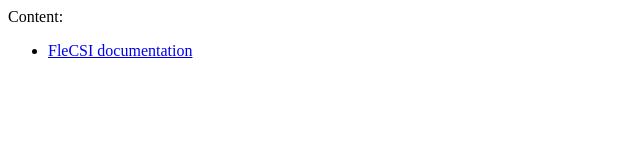
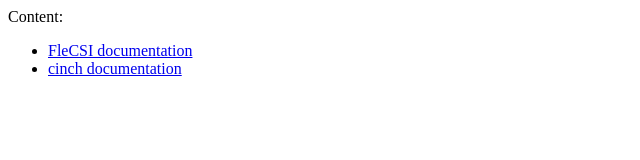
Before and after one commit to laristra/laristra.github.io, a plain HTML site: page index.html in a window 1280 px wide. Shown: the whole page, without its empty margins (0-640 px from the left). Drawn offline with Linux system fonts and the light colour scheme.

Commit message:
added cinch link

```diff
--- a/index.html
+++ b/index.html
@@ -2,5 +2,6 @@
 Content:
 <ul>
 <li><a href="./flecsi/index.html">FleCSI documentation</a></li>
+<li><a href="./cinch/index.html">cinch documentation</a></li>
 </ul>
 </html>
```
